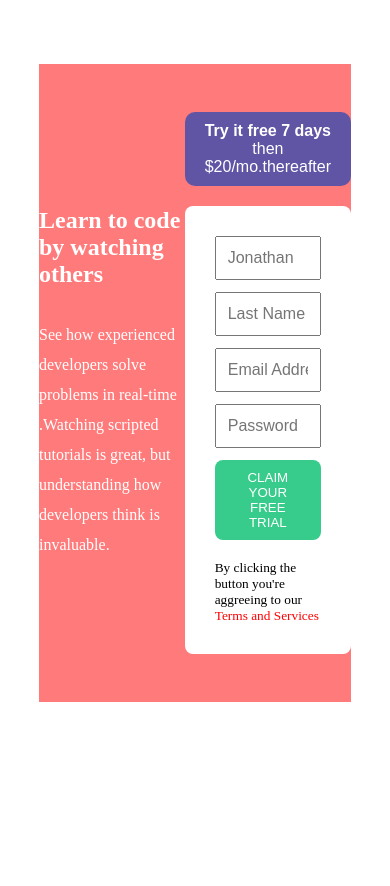
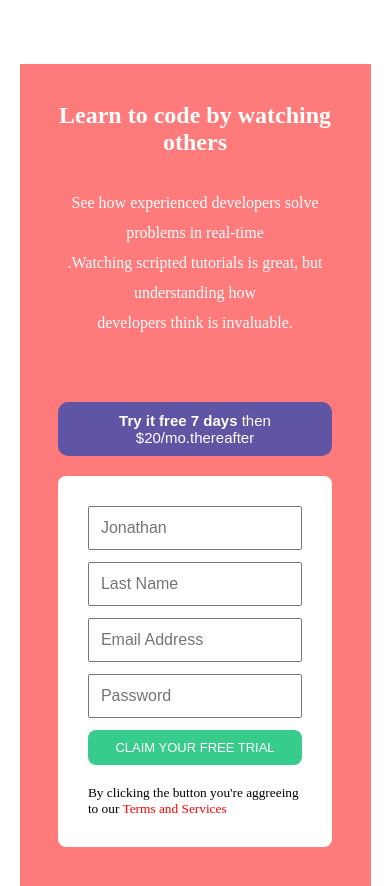
Before and after one commit to Oluwa-bunmi/Zuri-Registration, a plain HTML site: page index.html in a window 390 px wide. Before the commit the page ends 844 px from the top, so only its background shows below. Drawn offline with Linux system fonts and the light colour scheme.

Commit message:
partially done

```diff
--- a/style.css
+++ b/style.css
@@ -74,5 +74,23 @@ span{
     color:  red ;
 }
 @media screen and (max-width:1090px){
-
+    section{
+        display: block;
+       padding: 2.4rem;
+    }
+    .top{
+        margin-top: 4rem;
+    }
+    .first{
+        text-align: center;
+    }
+    body{
+         width: 90%;
+    }
+    .bottom{
+        font-size: 13px;
+    }
+    .top{
+        font-size: 15px;
+    }
 }
```
